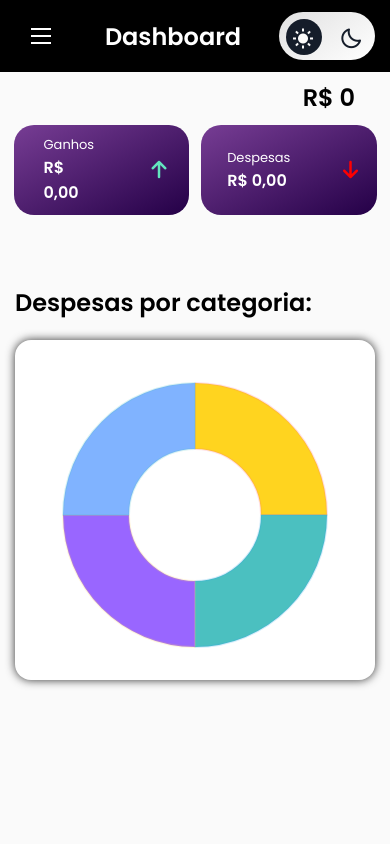
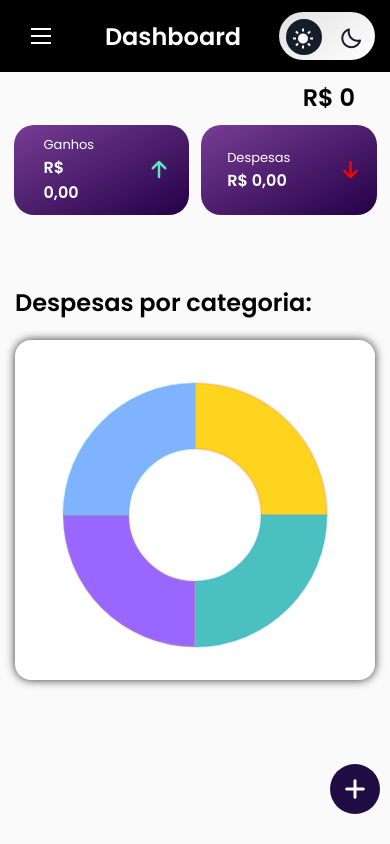
Before and after one commit to harrisondaniell/controle-financeiro, a plain HTML site: page index.html in a window 390 px wide. Shown: the top 844 px of the page. Drawn offline with nearby package versions, Linux system fonts and the light colour scheme.

Commit message:
adição de button de adicionar fixo na tela do usuário mobile

```diff
--- a/css/style.css
+++ b/css/style.css
@@ -123,6 +123,22 @@ section .card:nth-of-type(2) .icon {
   align-items: center;
 }
 
+.addMobile,
+body.active .addMobile {
+  display: none;
+  background-color: #1e0c42;
+  border-radius: 50%;
+  width: 50px;
+  height: 50px;
+  position: fixed;
+  bottom: 30px;
+  right: 10px;
+  z-index: 90000000;
+  justify-content: center;
+  align-items: center;
+  color: white;
+}
+
 
 
 @media (max-width: 767px) {
@@ -136,6 +152,14 @@ section .card:nth-of-type(2) .icon {
   .top__pc {
     display: none;
   }
+
+  .addMobile {
+    display: flex;
+  }
+
+  /* body.active .addMobile {
+    display: none;
+  } */
 
   #saldo {
     display: block;
--- a/index.html
+++ b/index.html
@@ -1,5 +1,5 @@
 <!DOCTYPE html>
-<html lang="en">
+<html lang="pt-BR">
 
 <head>
   <meta charset="UTF-8">
@@ -129,6 +129,10 @@
     </section>
   </main>
 
+  <a href="#" class="addMobile" data-modal="open">
+    <i class="fa-solid fa-plus fa-xl" class="nav__icon"></i>
+  </a>
+
   <section class="table section" id="table">
     <section class="table-header">
       <h1>Tabela Completa</h1>
```
